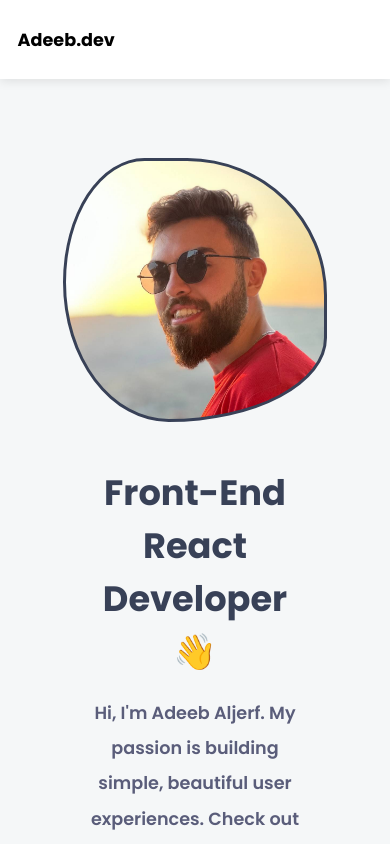
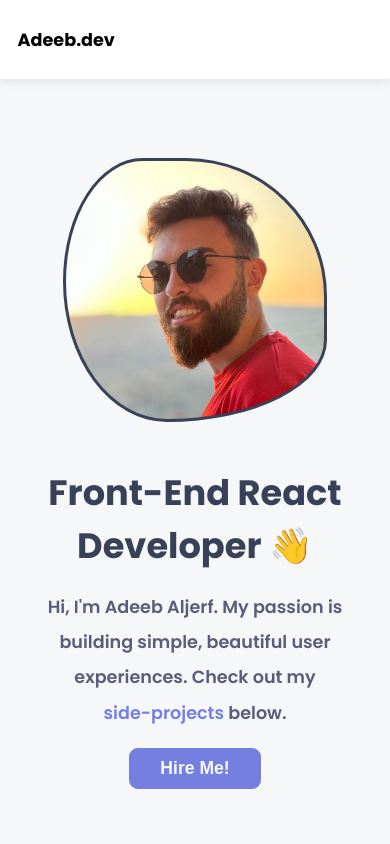
Before and after one commit to AdeebAljerf/Portfolio, a React (Vite) app: page / in a window 390 px wide. Shown: the top 844 px of the page. Built offline with nearby package versions, Linux system fonts and the light colour scheme; some icons are missing.

Commit message:
fix hero media and padding of mobile

```diff
--- a/src/component/Contact/Contact.jsx
+++ b/src/component/Contact/Contact.jsx
@@ -12,11 +12,13 @@ export default function Contact() {
     });
   };
   return (
-    <section className="contact container section" id="section--4">
+    <section className="contact container section " id="section--4">
       <h2 className="contact-title">Contact</h2>
       <div className="contact-links">
         <span onClick={handleCopyClick} style={{ cursor: "pointer" }}>
-          <a>{copied ? "Copied!" : "Phone Number"}</a>
+          <a style={{ minWidth: "15.5rem", textAlign: "center" }}>
+            {copied ? "Copied!" : "+963 992034996"}
+          </a>
         </span>
         <span>
           <a target="_blank" href="https://wa.me/963992034996">
--- a/src/component/Nav/Nav.jsx
+++ b/src/component/Nav/Nav.jsx
@@ -7,6 +7,7 @@ export default function Nav({ isSticky }) {
 
   //? nav fade
   const handleOver = (value, target) => {
+    if (window.innerWidth < 900) return;
     const siblings = navRef.current.querySelectorAll(".nav__link");
     const logo = navRef.current.querySelector("h3");
 
--- a/src/index.css
+++ b/src/index.css
@@ -55,7 +55,7 @@ body {
 }
 .section--hidden {
   opacity: 0;
-  transform: scale(0.9) translateY(8rem);
+  transform: scale(0.9) translateY(5rem);
 }
 
 .section--visible {
@@ -83,6 +83,8 @@ body {
     font-size: 55%;
   }
 }
-/* @media (max-width: 26.5em) {
-
-} */
+@media (max-width: 26.5em) {
+  .container {
+    padding: 0;
+  }
+}
```
